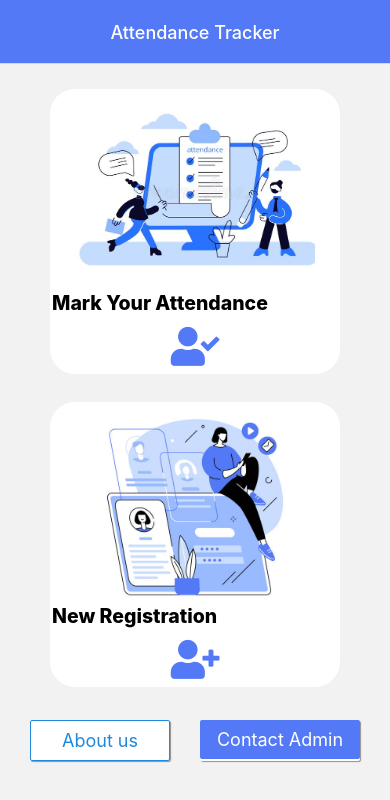
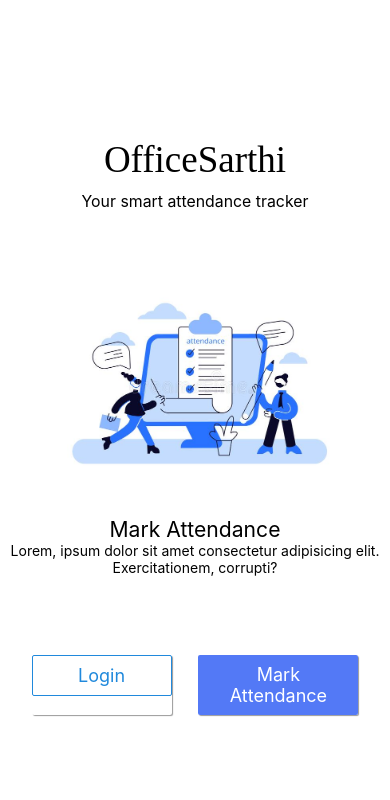
Before and after one commit to jagjit-1/SIH-Finale-frontend, a React Native app: screen /Home in a window 390 px wide. Shown: the top 800 px of the page. Built offline with nearby package versions, Linux system fonts and the light colour scheme.

Commit message:
Maps addeed

```diff
--- a/App.js
+++ b/App.js
@@ -13,6 +13,7 @@ import { AntDesign } from '@expo/vector-icons';
 import RegisterScreen from './Components/Screens/RegisterScreen';
 import { LinearGradient } from 'expo-linear-gradient';
 import PhotoCaptureScreen from './Components/Screens/PhotoCaptureScreen';
+import MapScreen from './Components/Screens/MapScreen';
 
 export default function App() {
   const Stack = createNativeStackNavigator();
@@ -27,6 +28,7 @@ export default function App() {
           <Stack.Screen name="Profile" component={ProfileScreen} />
           <Stack.Screen name="register" component={RegisterScreen} />
           <Stack.Screen name="photocapture" component={PhotoCaptureScreen} />
+          <Stack.Screen name='mapscreen' component={MapScreen}/>
         </Stack.Navigator>
       </NavigationContainer>
     </>
--- a/Components/Screens/HomeScreen.js
+++ b/Components/Screens/HomeScreen.js
@@ -6,106 +6,111 @@ import { Ionicons } from '@expo/vector-icons';
 import { FontAwesome5 } from '@expo/vector-icons';
 import { useHeaderHeight } from '@react-navigation/elements';
 import { Button } from '@rneui/base';
+import { moderateScale, ScaledSheet } from 'react-native-size-matters';
 
-const { width, height } = Dimensions.get('window');
-const image__height = (height*(0.35));
-// const image__width = width/20;
-const size = (0.1*width);
-const fontsize = width/20;
 const HomeScreen = ({ navigation }) => {
 
   useLayoutEffect(() => {
     navigation.setOptions({
       title: 'Attendance Tracker',
-      headerStyle: { backgroundColor: '#5379f6' },
+      headerStyle: { backgroundColor: 'white' },
+
       headerTitleStyle: { color: "white" },
       headerTintColor: "white",
       headerTitleAlign: 'center',
-
+      headerShadowVisible: false
     })
   }, [navigation])
-  const headerHeight = useHeaderHeight();
 
-  console.log(height, width);
+
   return (
-    <ScrollView style={{ height: height - headerHeight, display: 'flex', flexDirection: 'column', overflow: 'scroll' }} showsVerticalScrollIndicator={false}>
+    <View style={styles.homescreen__header} showsVerticalScrollIndicator={false}>
+      <View>
+        <View style={styles.header}>
+          <Text style={styles.header__text} >
+            OfficeSarthi
+          </Text>
+          <Text style={styles.header__descText}>
+            Your smart attendance tracker
+          </Text>
+        </View>
+        <View style = {[styles.homescreen__image,styles.image__view]}>
+          <Image style={styles.homescreen__image} source={require("../images/attendance.jpg")} />
+        </View>
 
-      <View >
-        <TouchableOpacity activeOpacity={0.5} style={styles.homscreen__buttons}>
-          <Image style={styles.homescreen__image} source={require("../images/attendance.jpg")} />
-          <Text style={styles.homescreen__text}>
-            Mark Your Attendance
+
+        <View>
+          <Text style={styles.display__text}>
+            Mark Attendance
           </Text>
-          <FontAwesome5 name="user-check" size={size} color="#5379f6" style={{ alignSelf: 'center' }} />
-        </TouchableOpacity>
+          <Text style={{ textAlign: 'center' }}>
+            Lorem, ipsum dolor sit amet consectetur adipisicing elit. Exercitationem, corrupti?
+          </Text>
+        </View>
+        <View style={styles.homescreen__bottombtn}>
+          <Button color="#5379f6" title="Login" type="outline" onPress={() => console.log("About us pressed")} raised containerStyle={{ width: 140 }} />
+          <Button color="#5379f6" title="Mark Attendance" onPress={() => navigation.navigate("mapscreen")} raised containerStyle={{ width: 160 }} />
+        </View>
+      </View>
 
-        <TouchableOpacity onPress={() => navigation.navigate("register")} activeOpacity={0.5} style={styles.homscreen__buttons}>
-          <Image style={styles.homescreen__image} source={require("../images/register.jpg")} />
-          <Text style={styles.homescreen__text}>
-            New Registration
-          </Text>
-          <FontAwesome5 name="user-plus" size={size} color="#5379f6" style={{ alignSelf: 'center' }} />
-        </TouchableOpacity>
-      </View>
-      <View style={styles.homescreen__bottombtn}>
-        <Button color="#5379f6" title="About us"  type="outline" onPress={()=>console.log("About us pressed")} raised containerStyle = {{width:140}}/>
-        <Button color="#5379f6" title="Contact Admin" onPress={()=>console.log("Contact admin pressed")} raised containerStyle={{width:160}} />
-      </View>
-    </ScrollView>
+    </View>
   )
 }
 export default HomeScreen
 
-const styles = StyleSheet.create({
-  homscreen__buttons: {
-    elevation: 10,
-    shadowColor: '#52006A',
-    backgroundColor: 'white',
-    padding: 2,
-    paddingBottom: 6,
-    margin: 3,
-    width: width-100,
+const styles = ScaledSheet.create({
+
+  homescreen__image: {
+    width: '300@ms',
+    height: '200@ms',
+    display: 'flex',
     alignSelf: 'center',
-    marginTop: 25,
-    borderRadius: 25,
-  },
-  homescreen__image: {
-    width: 240,
-    height: 200,
-    display: 'flex',
-    alignSelf: 'center'
-  },
-  homescreen__text: {
-    fontWeight: '800',
-    fontSize: fontsize,
-    display: 'flex',
-    textAlign: 'center',
-    marginBottom: 10
+    borderRadius:"15@ms"
   },
   homescreen__bottombtn: {
     display: 'flex',
     flexDirection: 'row',
     alignSelf: 'center',
-    marginTop: 30,
-    width: width,
+    marginTop: '30@ms',
+    width: '360@ms',
     justifyContent: 'space-evenly',
-    marginBottom:15
+    marginBottom: '15@ms',
+    marginTop: '75@ms'
   },
-  // bottom_btns: {
-  //   elevation: 10,
-  //   shadowColor: "#52006A",
-  //   backgroundColor: '#5379f6',
-  //   padding: 20,
-  //   // paddingBottom: 25,
-  //   margin: 3,
-  //   borderRadius: 25,
-  //   width: 'auto'
-  // }
+  homescreen__header: {
+    display: 'flex',
+    flexDirection: 'column',
+    overflow: 'scroll',
+    backgroundColor: 'white',
+    padding: '10@ms',
+    height: '100%',
+    // justifyContent:'center'
+    paddingTop: '70@ms'
+  },
+  header__text: {
+    textAlign: 'center',
+    fontSize: '35@ms',
+    fontFamily: 'normal',
+    marginBottom: '10@ms',
+  },
+  header__descText: {
+    textAlign: 'center',
+    fontSize: '15@ms',
+  },
+  header: {
+    display: 'flex',
+    flexDirection: 'column',
+    justifyContent: 'center',
+    marginBottom: '50@ms'
+  },
+  display__text: {
+    textAlign: 'center',
+    fontSize: '20@ms',
+  },
+  image__view:{
+    elevation:'15@ms',
+    margin:'15@ms',
+    marginBottom:"25@ms",
+  }
+
 })
-
-{/* <TouchableOpacity activeOpacity={0.5} style={styles.bottom_btns}>
-          <Text style={{ textAlign: 'center', textAlignVertical: 'center', height: '100%', fontWeight: "700", fontSize: 18, }}>About Us</Text>
-        </TouchableOpacity>
-        <TouchableOpacity activeOpacity={0.5} style={styles.bottom_btns}>
-          <Text style={{ textAlign: 'center', textAlignVertical: 'center', height: '100%', fontWeight: "700", fontSize: 18 }}>Contact Admin</Text>
-        </TouchableOpacity> */}
--- a/Components/Screens/MapScreen.js
+++ b/Components/Screens/MapScreen.js
@@ -1,13 +1,21 @@
-import { StyleSheet, Text, View } from 'react-native'
+import { StyleSheet, Text, View, StatusBar } from 'react-native'
 import React from 'react'
-import { useState, useEffect } from 'react'
+import { useState, useEffect, useLayoutEffect, useRef } from 'react'
 import * as Location from 'expo-location';
+import MapView, { Circle, Marker, MarkerAnimated } from 'react-native-maps';
+import { moderateScale, ScaledSheet, } from 'react-native-size-matters';
+import { Entypo } from '@expo/vector-icons';
+import { Button } from '@rneui/base';
 
-
-const MapScreen = () => {
+const MapScreen = ({ navigation }) => {
     const [location, setLocation] = useState(null);
     const [errorMsg, setErrorMsg] = useState(null);
-
+    const Mapref = useRef(null)
+    useLayoutEffect(() => {
+        navigation.setOptions({
+            headerShown: false
+        })
+    }, [navigation])
     useEffect(() => {
         async function getlocation() {
             let { status } = await Location.requestForegroundPermissionsAsync();
@@ -19,17 +27,69 @@ const MapScreen = () => {
                 accuracy: Location.Accuracy.Highest
             });
             setLocation(location);
-            console.log(location);
+            // console.log(Mapref.current.animateCamera);
+
+            const loc = await Mapref.current.animateCamera({ center: { "latitude": location.coords.latitude, "longitude": location.coords.longitude } });
+
+            const reigon = {
+                latitude: location.coords.latitude,
+                longitude: location.coords.longitude,
+                latitudeDelta: 0.00207,
+                longitudeDelta: 0.00207,
+            }
+            const animate = await Mapref.current.animateToRegion(reigon, 2000);
+            // console.log(location)
+
         }
         getlocation();
+
+
     }, [])
+
     return (
-        <View>
-            <Text>MapScreen</Text>
+        <View style={{ height: '100%', backgroundColor: 'white' }} >
+            <StatusBar />
+            <View style={styles.MapScreen}>
+                <MapView ref={Mapref} style={styles.map} showsMyLocationButton={true} followsUserLocation={true} zoomEnabled={true} zoomControlEnabled={true} showsCompass={true} loadingEnabled={true} >
+                    {location && <Circle
+                        center={{ "latitude": location.coords.latitude, "longitude": location.coords.longitude }}
+                        radius={100}
+                        strokeColor="#5379f6"
+                        strokeWidth={0.8}
+                    />}
+
+                    {location && <MarkerAnimated
+                        coordinate={
+                            {
+                                latitude: location.coords.latitude,
+                                longitude: location.coords.longitude,
+                            }
+                        }
+                    >
+                    </MarkerAnimated>}
+                </MapView>
+            </View>
+            <View style = {styles.btn}>
+                <Button title = "Continue" type='outline' disabled={(location ? false : true)} onPress={()=>console.log("mapscreen continue pressed")}/>
+            </View>
+
         </View>
+
     )
 }
 
 export default MapScreen
 
-const styles = StyleSheet.create({})
+const styles = ScaledSheet.create({
+    map: {
+        height: '100%',
+        width: '100%'
+    },
+    MapScreen: {
+        height: '90%',
+        padding: '10@ms',
+    },
+    btn:{
+        padding:'15@ms'
+    },
+})
--- a/package.json
+++ b/package.json
@@ -25,8 +25,10 @@
     "react-dom": "17.0.2",
     "react-native": "0.68.2",
     "react-native-linear-gradient": "^2.5.6",
+    "react-native-maps": "0.30.2",
     "react-native-safe-area-context": "4.2.4",
     "react-native-screens": "~3.11.1",
+    "react-native-size-matters": "^0.4.0",
     "react-native-web": "0.17.7"
   },
   "devDependencies": {
```
Also changed, not shown: 2 other files (tests, documents, lock files or other folders).
